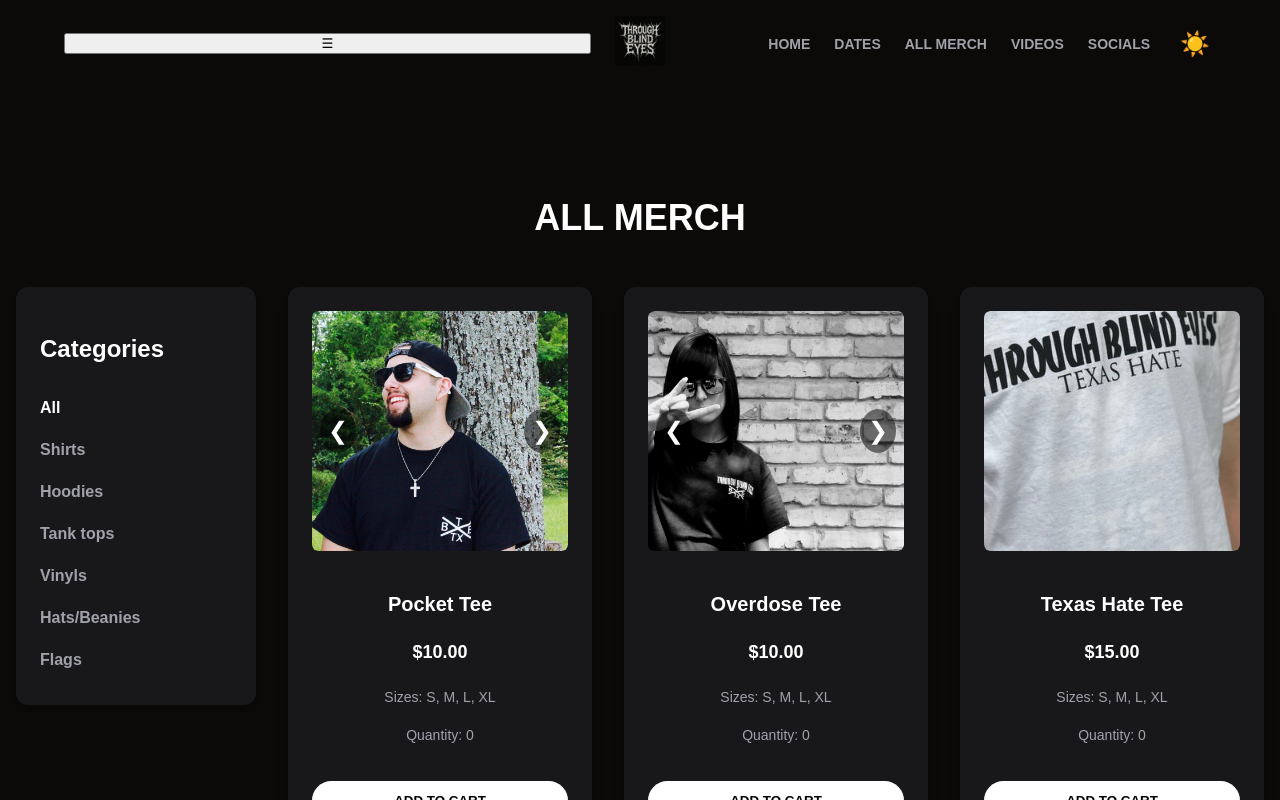
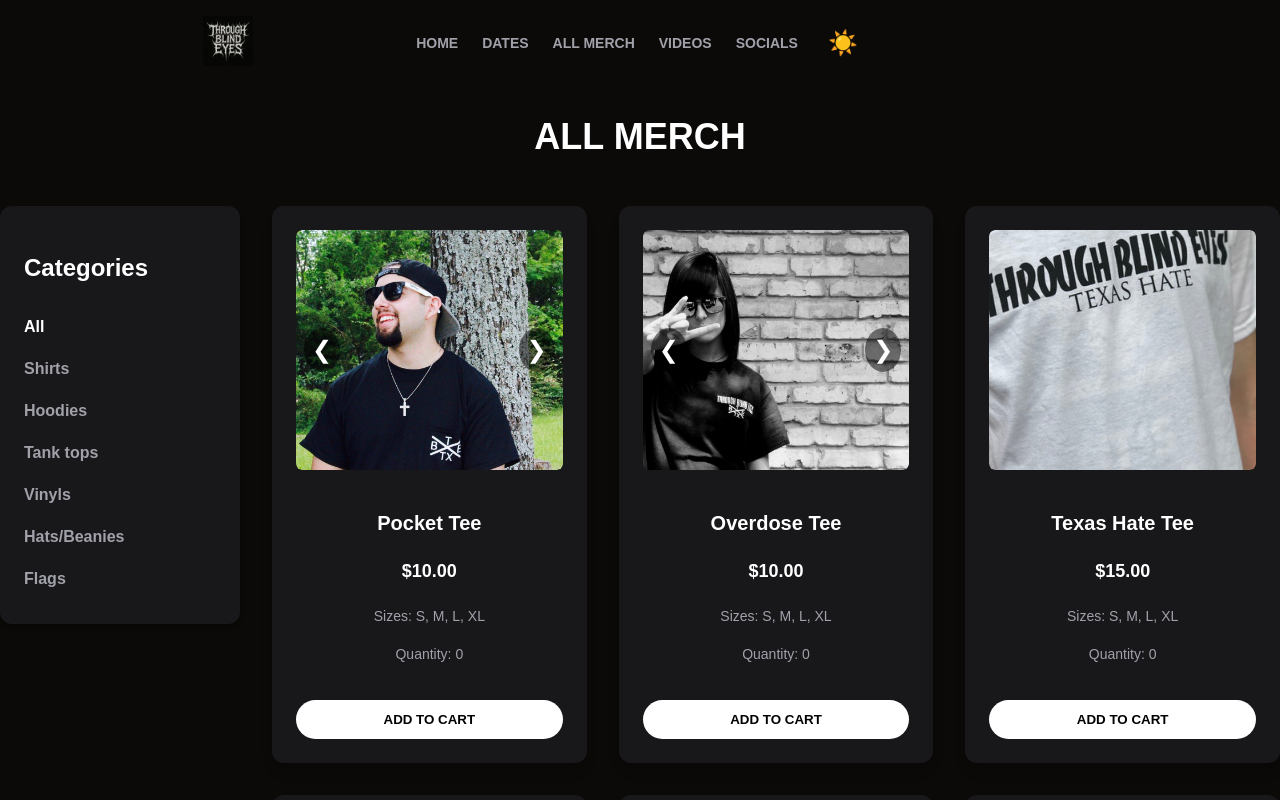
Before and after one commit to iamgunbun/TBEWebpage, a React (Create React App) app: page / in a window 1280 px wide. Both pictures are taken after a click on the link "ALL MERCH". Shown: the top 800 px of the page. Built offline with nearby package versions, Linux system fonts and the light colour scheme.

Commit message:
Update base.css

```diff
--- a/src/styles/base.css
+++ b/src/styles/base.css
@@ -56,41 +56,16 @@ body {
 
 .nav-container {
   display: flex;
-  flex-direction: column;
+  justify-content: space-between;
   align-items: center;
   max-width: 72rem;
   margin: auto;
-  gap: 1rem;
-}
-
-/* New CSS for centered nav on larger screens */
-@media (min-width: 768px) {
-  .nav-container {
-    display: grid;
-    grid-template-columns: 1fr auto 1fr;
-    align-items: center;
-    gap: 1.5rem;
-  }
-
-  .nav-left {
-    /* For spacing, can be used for other elements later */
-  }
-
-  .nav-right {
-    display: flex;
-    justify-content: flex-end;
-    align-items: center;
-    gap: 1.5rem;
-  }
+  position: relative;
 }
 
 .nav-logo {
-  font-size: 1.25rem;
-  font-weight: 700;
-  letter-spacing: 0.1em;
-  color: var(--accent-color);
-  text-transform: uppercase;
-  text-align: center; /* Ensures logo is centered in its grid column */
+  flex-grow: 1;
+  text-align: center;
 }
 
 .nav-logo-image {
@@ -98,18 +73,31 @@ body {
   width: auto;
 }
 
+.nav-right {
+  display: none;
+  flex-direction: column;
+  position: absolute;
+  top: 100%;
+  right: 0;
+  width: 100%;
+  background-color: var(--nav-bg);
+  padding: 1rem;
+  box-shadow: 0 4px 6px -1px rgba(0, 0, 0, 0.1);
+  z-index: 49;
+}
+
+.nav-right.open {
+  display: flex;
+}
+
 .nav-links {
-  display: flex;
   list-style: none;
   padding: 0;
-  margin: 0;
-  gap: 1.5rem;
-}
-
-@media (min-width: 768px) {
-  .nav-links {
-    /* Resets for larger screens if needed */
-  }
+  margin: 0 0 1rem 0;
+  display: flex;
+  flex-direction: column;
+  align-items: center;
+  gap: 1rem;
 }
 
 .nav-link-item {
@@ -131,6 +119,61 @@ body {
   border: none;
   font-size: 1.5rem;
   cursor: pointer;
+  align-self: flex-end;
+}
+
+/* Mobile-specific button for nav menu */
+.mobile-menu-button {
+  display: block;
+  font-size: 2rem;
+  background: none;
+  border: none;
+  color: var(--accent-color);
+  cursor: pointer;
+}
+
+/* Desktop Styles */
+@media (min-width: 768px) {
+  .mobile-menu-button {
+    display: none;
+  }
+
+  .nav-container {
+    display: grid;
+    grid-template-columns: 1fr auto 1fr;
+    align-items: center;
+    gap: 1.5rem;
+  }
+
+  .nav-left {
+    display: block; /* Placeholder to push logo to center */
+  }
+
+  .nav-logo {
+    text-align: center;
+  }
+
+  .nav-right {
+    display: flex;
+    flex-direction: row;
+    position: static;
+    background: none;
+    padding: 0;
+    box-shadow: none;
+    justify-content: flex-end;
+    align-items: center;
+    gap: 1.5rem;
+  }
+
+  .nav-links {
+    flex-direction: row;
+    margin: 0;
+    gap: 1.5rem;
+  }
+
+  .theme-toggle-button {
+    align-self: auto;
+  }
 }
 
 /* === Header Component with Video === */
@@ -385,55 +428,6 @@ body {
 
 /* === Merch Page Component === */
 .merch-page-section {
-  padding: 5rem 1rem;
-}
-
-.merch-category {
-  margin-bottom: 3rem;
-}
-
-.category-title {
-  font-size: 2rem;
-  font-weight: 700;
-  text-align: center;
-  margin-bottom: 2rem;
-  text-transform: uppercase;
-  color: var(--accent-color);
-}
-
-
-/* === Footer Component === */
-.footer {
-  padding: 3rem;
-  background-color: var(--card-background-color);
-  text-align: center;
-}
-
-.social-links-container {
-  display: flex;
-  justify-content: center;
-  gap: 1.5rem;
-  margin-bottom: 1.5rem;
-}
-
-.social-link-item {
-  color: var(--secondary-text-color);
-  transition-property: color;
-  transition-duration: 300ms;
-}
-
-.social-link-item:hover {
-  color: var(--accent-color);
-}
-
-.footer-text {
-  font-size: 0.875rem;
-  color: var(--secondary-text-color);
-}
-
-/* === All Merch Page Component === */
-
-.all-merch-section {
   padding: 5rem 1rem;
 }
 
```
